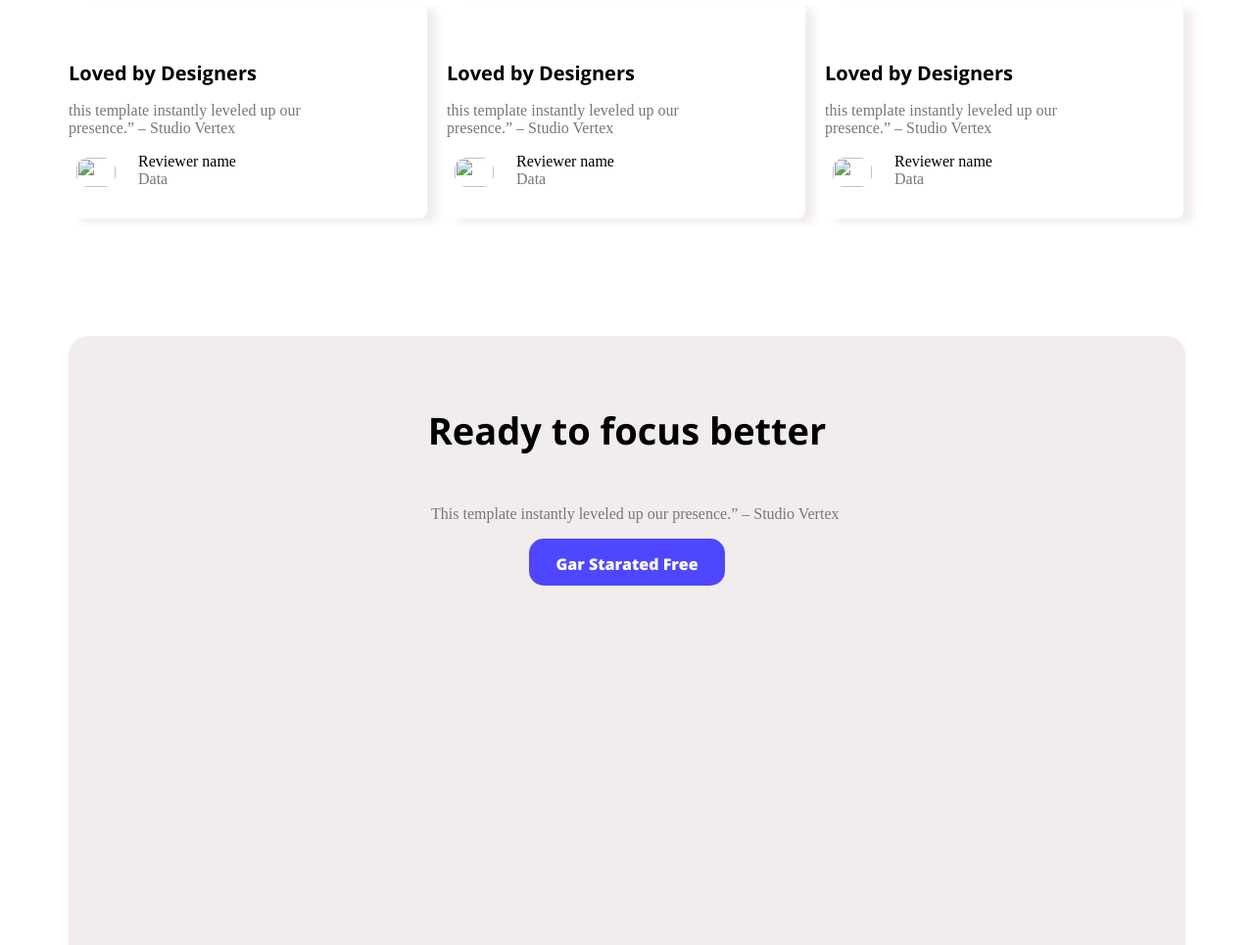
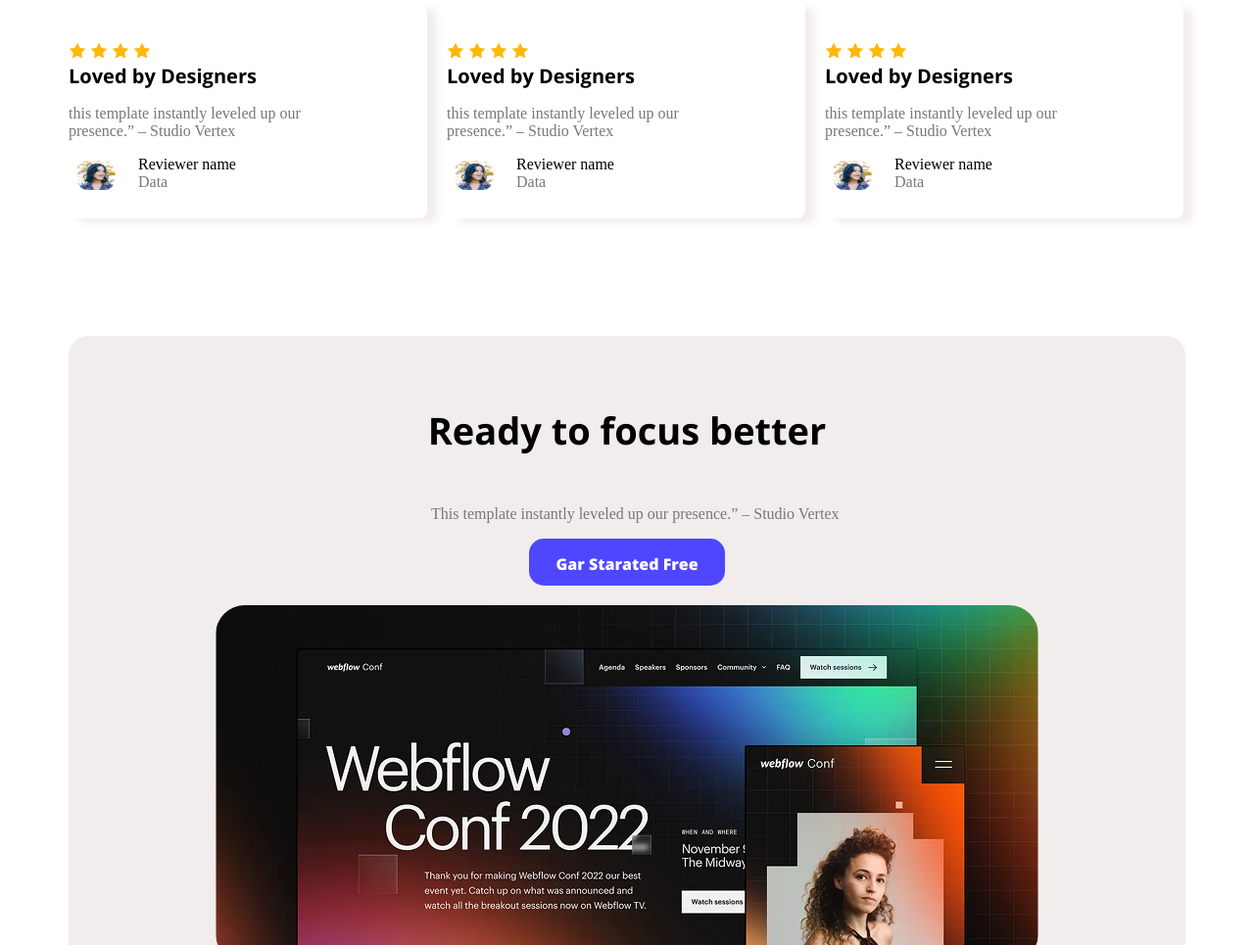
Before and after one commit to mahosin-islam/assignment-1, a plain HTML site: page exam-1/index.html in a window 1280 px wide. Shown: the part 1835-2800 px from the top of the page at 98% size. Drawn offline with nearby package versions, Linux system fonts and the light colour scheme; the site is published under a folder, as on GitHub Pages, so addresses that start at the root find nothing.

Commit message:
img change baecuse no showe live link

```diff
--- a/exam-1/index.html
+++ b/exam-1/index.html
@@ -32,7 +32,7 @@
           <p class="dark">Explore the live preview and imagine your brand in this bold new look.</p>
             <h5 class="about">Launch Live Preview</h5>
       </div>
-      <img src="/img/Assets/wc-mini.png" alt="" class="imgs">
+      <img src="Assets/wc-mini.png" alt="" class="imgs">
    </section>
          <!-- section-2-dising -->
    <section class="desh">
@@ -55,30 +55,30 @@
           <h4>What our users say</h4>
    <div class="old-contain">
       <div class="mothe">
-         <img src="/img/Assets/icon-star.png" alt="">
-         <img src="/img/Assets/icon-star.png" alt="">
-         <img src="/img/Assets/icon-star.png" alt="">
-         <img src="/img/Assets/icon-star.png" alt="">
+         <img src="Assets/icon-star.png" alt="">
+         <img src="Assets/icon-star.png" alt="">
+         <img src="Assets/icon-star.png" alt="">
+         <img src="Assets/icon-star.png" alt="">
             <div class="picture">
                <b>Loved by Designers</b> <p class="goog">
                 this template instantly leveled up our <br>presence.” – Studio Vertex</p>
             <div class="manu">
-               <img  class="mama"  src="/img/Assets/avatar.png" alt="" width="40px"
+               <img  class="mama"  src="Assets/avatar.png" alt="" width="40px"
                     height="30px">
                       <div class="span"><span>Reviewer name</span><br><span class="item">Data</span></div>
                 </div>
           </div>
        </div>
    <div class="mothe">
-            <img src="/img/Assets/icon-star.png" alt="">
-            <img src="/img/Assets/icon-star.png" alt="">
-            <img src="/img/Assets/icon-star.png" alt="">
-            <img src="/img/Assets/icon-star.png" alt="">
+            <img src="Assets/icon-star.png" alt="">
+            <img src="Assets/icon-star.png" alt="">
+            <img src="Assets/icon-star.png" alt="">
+            <img src="Assets/icon-star.png" alt="">
        <div class="picture">
          <b>Loved by Designers</b> <p class="goog">
             this template instantly leveled up our <br>presence.” – Studio Vertex</p>
           <div class="manu">
-             <img  class="mama"  src="/img/Assets/avatar.png" alt="" width="40px"
+             <img  class="mama"  src="Assets/avatar.png" alt="" width="40px"
                     height="30px">
             <div class="span">
              <span>Reviewer name</span><br>
@@ -87,15 +87,15 @@
          </div>
      </div>
       <div class="mothe">
-            <img src="/img/Assets/icon-star.png" alt="">
-            <img src="/img/Assets/icon-star.png" alt="">
-            <img src="/img/Assets/icon-star.png" alt="">
-            <img src="/img/Assets/icon-star.png" alt="">
+            <img src="Assets/icon-star.png" alt="">
+            <img src="Assets/icon-star.png" alt="">
+            <img src="Assets/icon-star.png" alt="">
+            <img src="Assets/icon-star.png" alt="">
          <div class="picture">
             <b>Loved by Designers</b> <p class="goog">
             this template instantly leveled up our <br>presence.” – Studio Vertex</p>
          <div class="manu">
-          <img class="mama" src="/img/Assets/avatar.png" alt="" width="40px"
+          <img class="mama" src="Assets/avatar.png" alt="" width="40px"
                    height="30px">
             <div class="span"><span>Reviewer name</span><br>
                     <span class="item">Data</span></div>
@@ -110,7 +110,7 @@
     <div class="position"><p>This template instantly leveled up our            presence.” –   Studio Vertex</p></div>
       <div class="small large">Gar Starated Free</div>
       <div class="shavi">
-            <img class="namee" src="/img/Assets/wc-big.png" alt="">
+            <img class="namee" src="Assets/wc-big.png" alt="">
       </div>
 </section>
 
--- a/exam-1/style.css
+++ b/exam-1/style.css
@@ -22,7 +22,7 @@
 }
   /* header-area-desing */
   #head{
-    background-image:url(/img/Assets/Hero-bg.png);
+    background-image:url(Assets/Hero-bg.png);
     background-repeat: no-repeat;
     background-size: cover;
     width: 100%;
```
Also changed, not shown: Assets/Hero-bg.png (renamed from img/Assets/Hero-bg.png), Assets/avatar.png (renamed from img/Assets/avatar.png), Assets/icon-star.png (renamed from img/Assets/icon-star.png), Assets/wc-big.png (renamed from img/Assets/wc-big.png), Assets/wc-mini.png (renamed from img/Assets/wc-mini.png), exam-1/Assets/Hero-bg.png (added), exam-1/Assets/avatar.png (added), exam-1/Assets/icon-star.png (added), exam-1/Assets/wc-big.png (added), exam-1/Assets/wc-mini.png (added), img/ui/action.png (deleted), img/ui/banner.png (deleted), img/ui/footer.png (deleted), img/ui/newsletter.png (deleted), 2 more files.
